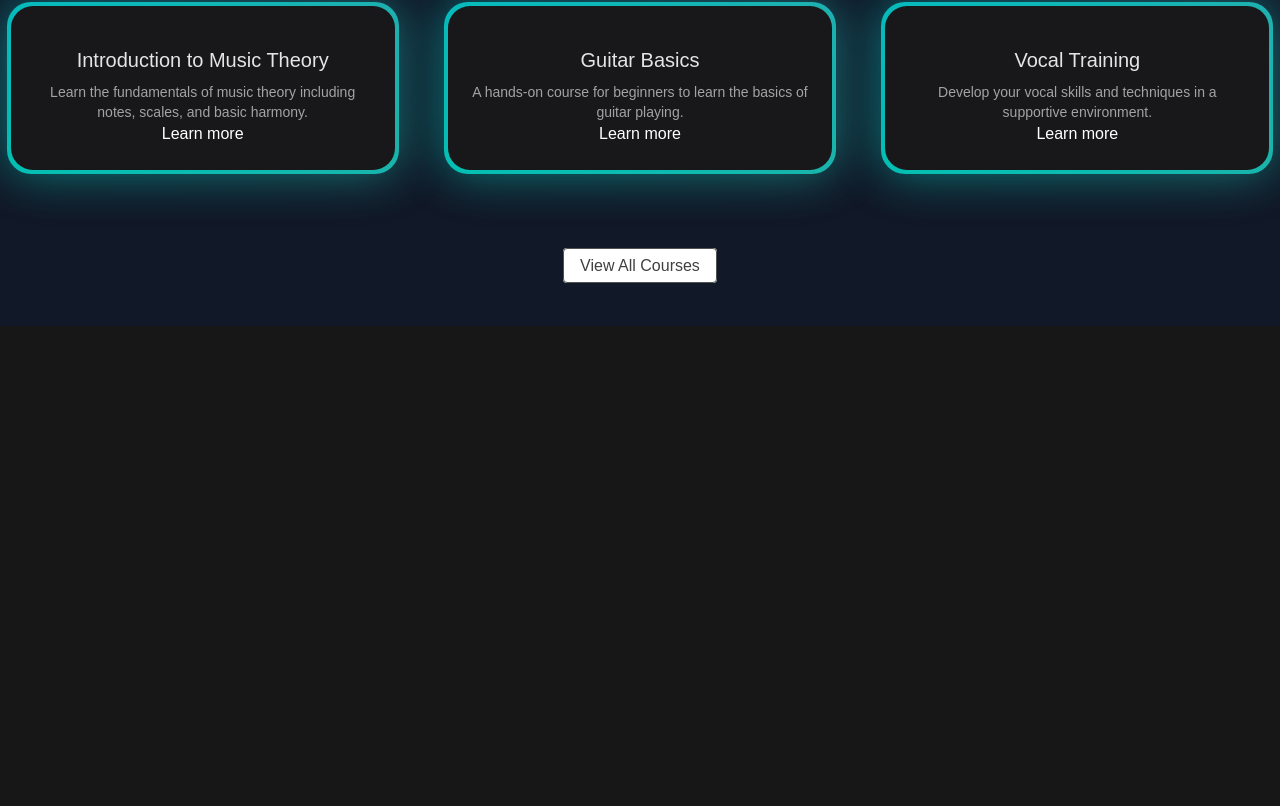
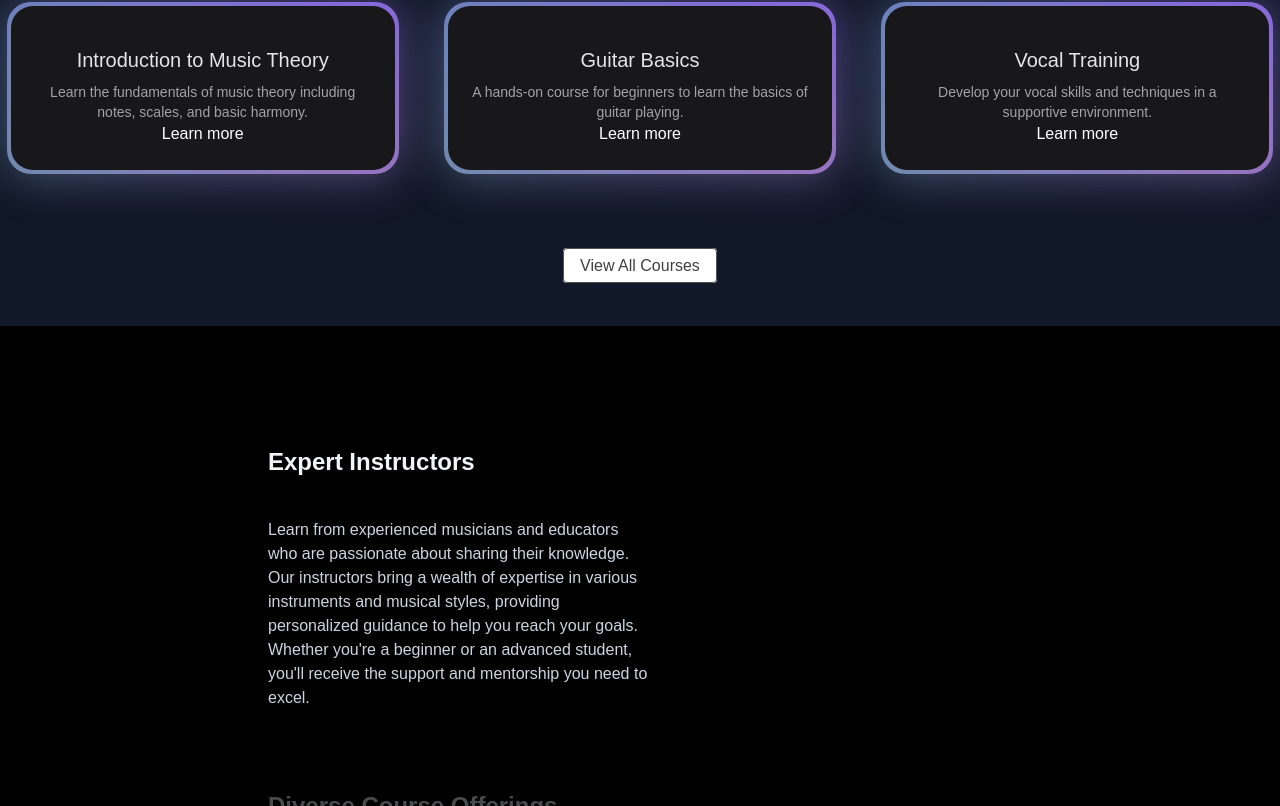
Before and after one commit to rock652/music-academy, a Next.js app: page / in a window 1280 px wide. Shown: the part 798-1604 px from the top of the page. Before the commit the page ends 1124 px from the top, so only its background shows below. Built offline with nearby package versions, Linux system fonts and the light colour scheme.

Commit message:
implement the sticky scroll section

```diff
--- /dev/null
+++ b/src/app/components/WhyChooseUs.tsx
@@ -0,0 +1,41 @@
+"use client";
+import React from "react";
+import { StickyScroll } from "./ui/sticky-scroll-reveal";
+
+const content = [
+  {
+    title: "Expert Instructors",
+    description:
+      "Learn from experienced musicians and educators who are passionate about sharing their knowledge. Our instructors bring a wealth of expertise in various instruments and musical styles, providing personalized guidance to help you reach your goals. Whether you're a beginner or an advanced student, you'll receive the support and mentorship you need to excel.",
+  },
+  {
+    title: "Diverse Course Offerings",
+    description:
+      "We offer a wide range of courses, from music theory and composition to instrument-specific lessons. Explore genres such as classical, jazz, rock, and pop, ensuring there's something for everyone. Our curriculum is designed to cater to different skill levels and musical interests, fostering a love for music in every student.",
+  },
+  {
+    title: "Performance Opportunities",
+    description:
+      "Showcase your talent and gain valuable experience through regular performance opportunities. Participate in recitals, masterclasses, and community events that allow you to perform in front of an audience. These experiences not only build confidence but also help you connect with fellow musicians and the local music community.",
+  },
+  {
+    title: "Flexible Learning Options",
+    description:
+      "Our music school offers flexible learning options to fit your busy schedule. Choose from in-person lessons, online classes, or hybrid formats that combine both. This adaptability ensures that you can pursue your musical journey at your own pace, making it easier to balance your studies with other commitments.",
+  },
+  {
+    title: "State-of-the-Art Facilities",
+    description:
+      "Train in a creative and inspiring environment with our state-of-the-art facilities. Our classrooms are equipped with the latest technology, instruments, and resources to enhance your learning experience. Whether you're rehearsing, recording, or taking lessons, our facilities provide the perfect backdrop for your musical education.",
+  },
+];
+
+const WhyChooseUs = () => {
+  return (
+    <div>
+      <StickyScroll content={content} />
+    </div>
+  );
+};
+
+export default WhyChooseUs;
--- /dev/null
+++ b/src/app/components/ui/sticky-scroll-reveal.tsx
@@ -0,0 +1,112 @@
+"use client";
+import React, { useEffect, useRef, useState } from "react";
+import { useMotionValueEvent, useScroll } from "framer-motion";
+import { motion } from "framer-motion";
+import { cn } from "@/lib/utils";
+
+export const StickyScroll = ({
+  content,
+  contentClassName,
+}: {
+  content: {
+    title: string;
+    description: string;
+    content?: React.ReactNode | any;
+  }[];
+  contentClassName?: string;
+}) => {
+  const [activeCard, setActiveCard] = React.useState(0);
+  const ref = useRef<any>(null);
+  const { scrollYProgress } = useScroll({
+    // uncomment line 22 and comment line 23 if you DONT want the overflow container and want to have it change on the entire page scroll
+    // target: ref
+    container: ref,
+    offset: ["start start", "end start"],
+  });
+  const cardLength = content.length;
+
+  useMotionValueEvent(scrollYProgress, "change", (latest) => {
+    const cardsBreakpoints = content.map((_, index) => index / cardLength);
+    const closestBreakpointIndex = cardsBreakpoints.reduce(
+      (acc, breakpoint, index) => {
+        const distance = Math.abs(latest - breakpoint);
+        if (distance < Math.abs(latest - cardsBreakpoints[acc])) {
+          return index;
+        }
+        return acc;
+      },
+      0
+    );
+    setActiveCard(closestBreakpointIndex);
+  });
+
+  const backgroundColors = [
+    "var(--slate-900)",
+    "var(--black)",
+    "var(--neutral-900)",
+  ];
+  const linearGradients = [
+    "linear-gradient(to bottom right, var(--cyan-500), var(--emerald-500))",
+    "linear-gradient(to bottom right, var(--pink-500), var(--indigo-500))",
+    "linear-gradient(to bottom right, var(--orange-500), var(--yellow-500))",
+  ];
+
+  const [backgroundGradient, setBackgroundGradient] = useState(
+    linearGradients[0]
+  );
+
+  useEffect(() => {
+    setBackgroundGradient(linearGradients[activeCard % linearGradients.length]);
+  }, [activeCard]);
+
+  return (
+    <motion.div
+      animate={{
+        backgroundColor: backgroundColors[activeCard % backgroundColors.length],
+      }}
+      className="h-[30rem] overflow-y-auto flex justify-center relative space-x-10 rounded-md p-10"
+      ref={ref}
+    >
+      <div className="div relative flex items-start px-4">
+        <div className="max-w-2xl">
+          {content.map((item, index) => (
+            <div key={item.title + index} className="my-20">
+              <motion.h2
+                initial={{
+                  opacity: 0,
+                }}
+                animate={{
+                  opacity: activeCard === index ? 1 : 0.3,
+                }}
+                className="text-2xl font-bold text-slate-100"
+              >
+                {item.title}
+              </motion.h2>
+              <motion.p
+                initial={{
+                  opacity: 0,
+                }}
+                animate={{
+                  opacity: activeCard === index ? 1 : 0.3,
+                }}
+                className="text-kg text-slate-300 max-w-sm mt-10"
+              >
+                {item.description}
+              </motion.p>
+            </div>
+          ))}
+          <div className="h-40" />
+        </div>
+      </div>
+      <div
+        style={{ background: backgroundGradient }}
+        className={cn(
+          "hidden lg:block h-60 w-80 rounded-md bg-white sticky top-10 overflow-hidden",
+          contentClassName
+        )}
+      >
+        {content[activeCard].content ?? null}
+      </div>
+    </motion.div>
+  );
+};
--- a/src/app/page.tsx
+++ b/src/app/page.tsx
@@ -1,12 +1,15 @@
 import Image from "next/image";
+
 import HeroSection from "./components/HeroSection";
 import FeaturedCourses from "./components/FeaturedCourses";
+import WhyChooseUs from "./components/WhyChooseUs";
 
 export default function Home() {
   return (
     <main className="min-h-screen bg-black/[.96] antialiased bg-grid-white/[.02]">
       <HeroSection />
       <FeaturedCourses />
+      <WhyChooseUs />
     </main>
   );
 }
```
